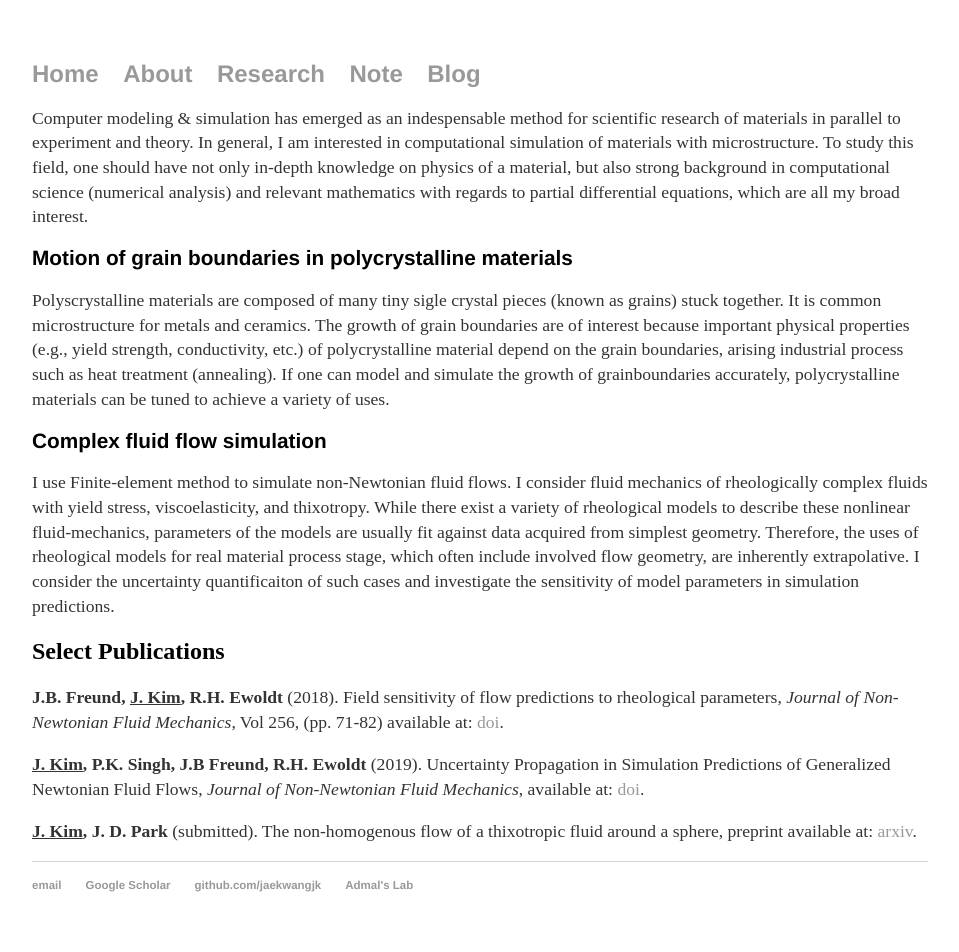
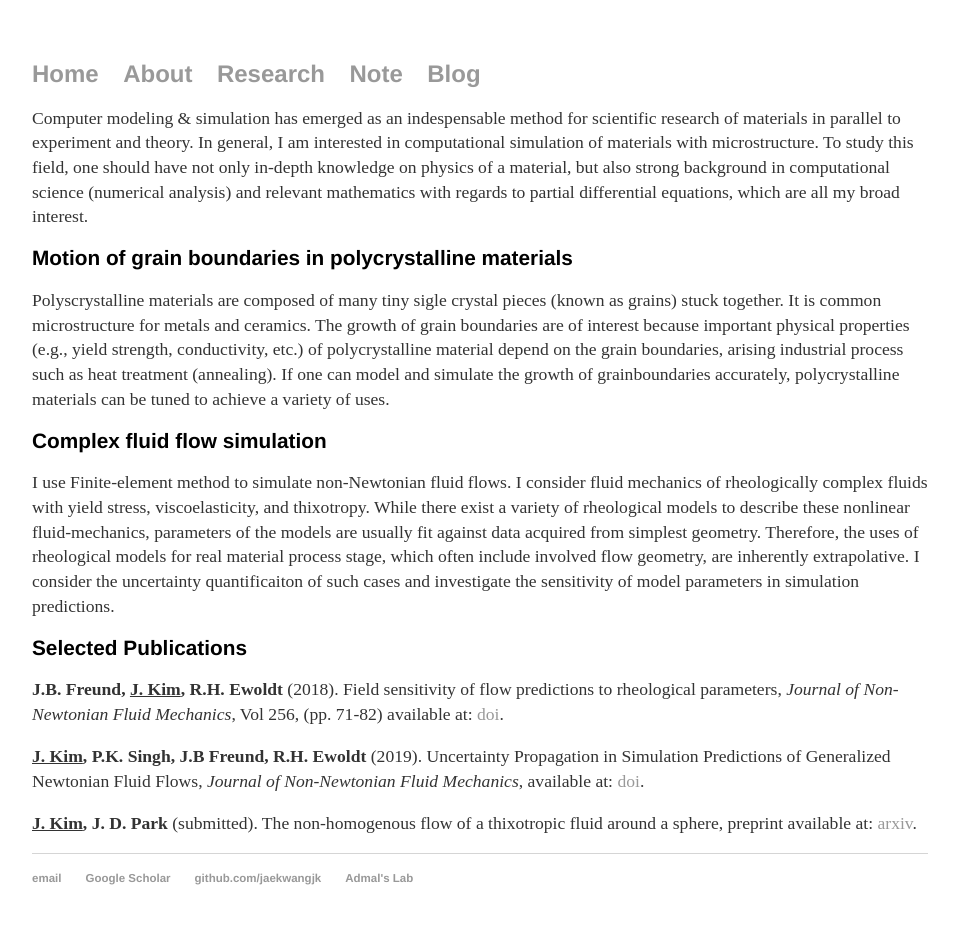
Before and after one commit to jaekwangjk/jaekwangjk.github.io, a Jekyll site: the page built from research.html, in a window 1280 px wide. Shown: the whole page, without its empty margins (160-1119 px from the left). Built offline with Jekyll 4.4.1, drawn with Linux system fonts in a browser that asks for light colours.

Commit message:
font change

```diff
--- a/index.html
+++ b/index.html
@@ -18,6 +18,8 @@
 	I am testing work on this page from the local level</p>
 	</div>
 
+	</p>
+
 
 
 <figure>
@@ -26,7 +28,7 @@
 </figure>
 
 
-<h2>News</h2>
+<h1>News</h1>
 <p>
 	<strong> 07. 04. 2019: </strong> My first first-author paper has been accepted to <em>Journal of Non-Newtonian Mechanics</em>
 	<br>
--- a/research.html
+++ b/research.html
@@ -37,7 +37,8 @@
 	<p>I use Finite-element method to simulate non-Newtonian fluid flows.
 	I consider fluid mechanics of rheologically complex fluids
 	with yield stress, viscoelasticity, and thixotropy.
-	While there exist a variety of rheological models to describe these nonlinear fluid-mechanics,
+	While there exist a variety of rheological models to describe
+	these nonlinear fluid-mechanics,
 	parameters of the models are usually fit against data acquired from simplest geometry.
 	Therefore, the uses of rheological models for real material process stage,
 	which often include involved flow geometry, are inherently extrapolative.
@@ -46,7 +47,7 @@
 	</p>
 
 
-	<h2>Select Publications</h2>
+	<h1>Selected Publications</h1>
 
 	<p>
 	<strong>J.B. Freund, <u>J. Kim</u>, R.H. Ewoldt</strong>
```
Lines whose indentation alone changed are shown as unchanged.
